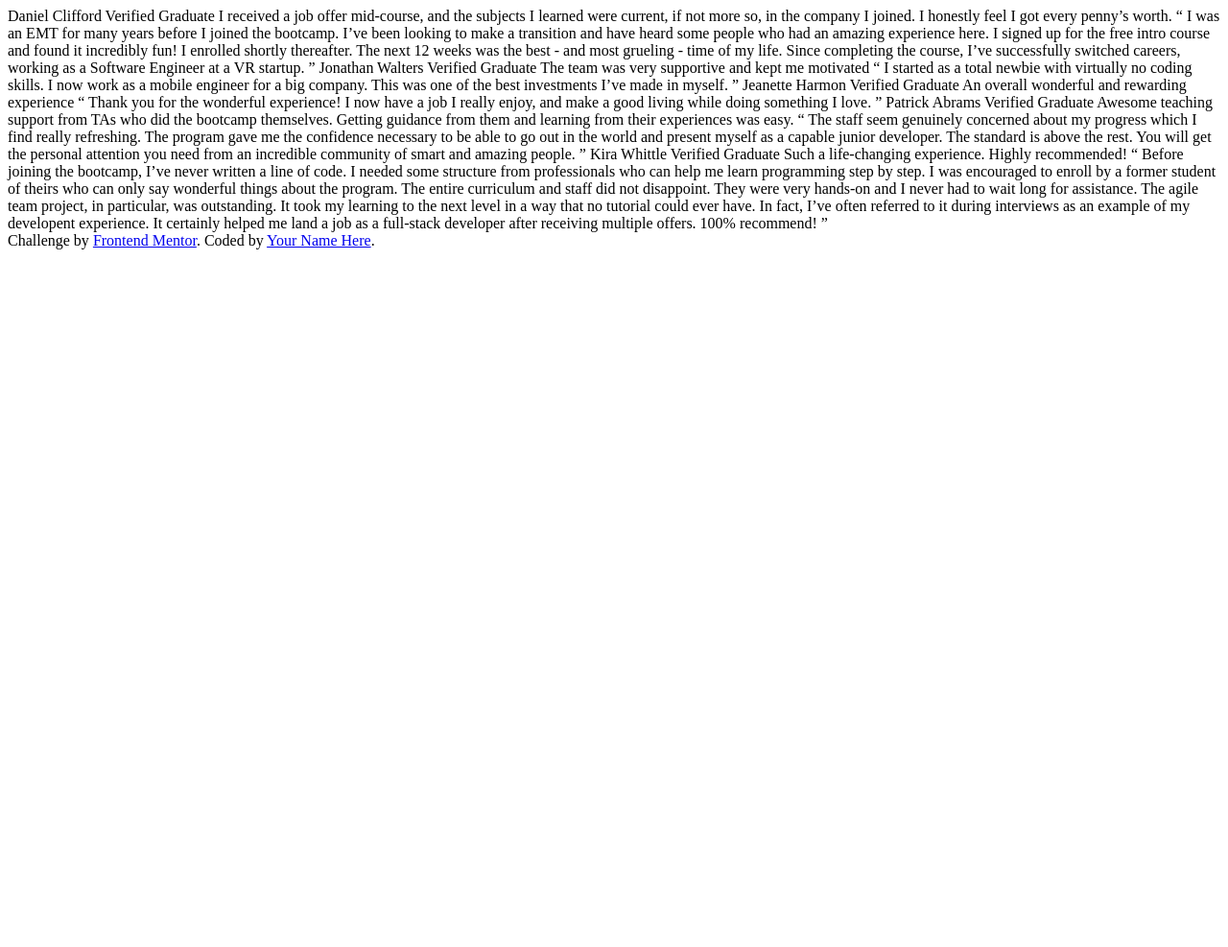
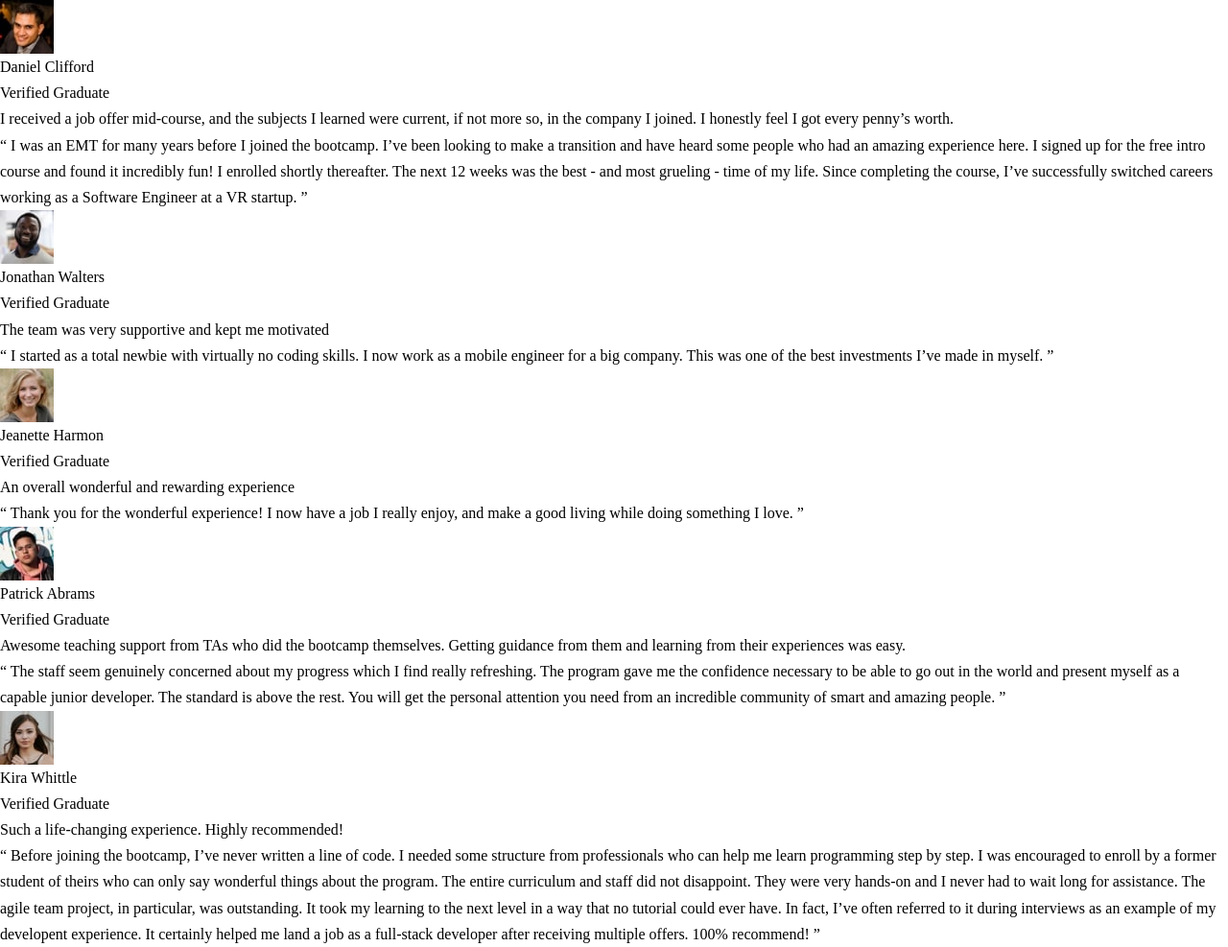
Before and after one commit to quest82/frontend_mentor_projects, a plain HTML site: page Testimonials_Grid_Section_Main/index.html in a window 1280 px wide. Shown: the whole page at 96% size. Before the commit the page ends 800 px from the top, so only its background shows below. Drawn offline with Linux system fonts and the light colour scheme.

Commit message:
Added style components, Font face and CSS reset to CSS

```diff
--- a/Testimonials_Grid_Section_Main/index.html
+++ b/Testimonials_Grid_Section_Main/index.html
@@ -1,69 +1,101 @@
 <!DOCTYPE html>
 <html lang="en">
 	<head>
-  <meta charset="UTF-8">
-  <meta name="viewport" content="width=device-width, initial-scale=1.0"> <!-- displays site properly based on user's device -->
-  <link rel="icon" type="image/png" sizes="32x32" href="./images/favicon-32x32.png">
+		<meta charset="UTF-8" />
+		<meta name="viewport" content="width=device-width, initial-scale=1.0" />
+		<!-- displays site properly based on user's device -->
+		<link
+			rel="icon"
+			type="image/png"
+			sizes="32x32"
+			href="./images/favicon-32x32.png"
+		/>
+		<link rel="stylesheet" href="style.css">
 		<title>Frontend Mentor | Testimonials Grid Section Main</title>
-
 	</head>
 	<body>
-  Daniel Clifford
-  Verified Graduate
+		<main class="main">
+			<aside class="testimonals">
+				<div class="testimonial__card testimonial__card__1">
+					<div class="testimonial__card__profile">
+						<img
+							src="./testimonials-grid-section-main/images/image-daniel.jpg"
+							alt="daniel"
+							class="testimonial__card__profile__img"
+						/>
+						<div class="testimonial__card__profile__info">
+							<p class="testimonial__card__profile__info__name">Daniel Clifford</p>
+							<p class="testimonial__card__profile__info__status">Verified Graduate</p>
+						</div>
+					</div>
+					<blockquote class="testimonial__card__quoteSnippet">I received a job offer mid-course, and the subjects I learned were current, if not more so, in the company I joined. I honestly feel I got every penny’s worth.</blockquote>
+					<p class="testimonial__card__quote">“ I was an EMT for many years before I joined the bootcamp. I’ve been looking to make a transition and have heard some people who had an amazing experience here. I signed up for the free intro course and found it incredibly fun! I enrolled shortly	thereafter. The next 12 weeks was the best - and most grueling - time of my	life. Since completing the course, I’ve successfully switched careers	working as a Software Engineer at a VR startup. ”</p>
+				</div>
 
-  I received a job offer mid-course, and the subjects I learned were current, if not more so,
-  in the company I joined. I honestly feel I got every penny’s worth.
+				<div class="testimonial__card testimonial__card__2">
+					<div class="testimonial__card__profile">
+						<img
+							src="./testimonials-grid-section-main/images/image-jonathan.jpg"
+							alt="jonathan"
+							class="testimonial__card__profile__img"
+						/>
+						<div class="testimonial__card__profile__info">
+							<p class="testimonial__card__profile__info__name">Jonathan Walters</p>
+							<p class="testimonial__card__profile__info__status">Verified	Graduate</p>
+						</div>
+					</div>
+					<blockquote class="testimonial__card__quoteSnippet">The team was very supportive and kept me motivated</blockquote>
+					<p class="testimonial__card__quote">“ I started as a total newbie with virtually no coding skills. I now work as a mobile	engineer for a big company. This was one of the best investments I’ve made in myself. ”</p>
+				</div>
 
-  “ I was an EMT for many years before I joined the bootcamp. I’ve been looking to make a
-  transition and have heard some people who had an amazing experience here. I signed up
-  for the free intro course and found it incredibly fun! I enrolled shortly thereafter.
-  The next 12 weeks was the best - and most grueling - time of my life. Since completing
-  the course, I’ve successfully switched careers, working as a Software Engineer at a VR startup. ”
+				<div class="testimonial__card testimonial__card__3">
+					<div class="testimonial__card__profile">
+						<img
+							src="./testimonials-grid-section-main/images/image-jeanette.jpg"
+							alt="jeanette"
+							class="testimonial__card__profile__img"
+						/>
+						<div class="testimonial__card__profile__info">
+							<p class="testimonial__card__profile__info__name">Jeanette Harmon</p>
+							<p class="testimonial__card__profile__info__status">Verified Graduate</p>
+						</div>
+					</div>
+					<blockquote class="testimonial__card__quoteSnippet">An overall wonderful and rewarding experience</blockquote>
+					<p class="testimonial__card__quote">“ Thank you for the wonderful experience! I now have a job I really enjoy, and make a good living while doing something I love. ”</p>
+				</div>
 
-  Jonathan Walters
-  Verified Graduate
+				<div class="testimonial__card testimonial__card__4">
+					<div class="testimonial__card__profile">
+						<img
+							src="./testimonials-grid-section-main/images/image-patrick.jpg"
+							alt="patrick"
+							class="testimonial__card__profile__img"
+						/>
+						<div class="testimonial__card__profile__info">
+							<p class="testimonial__card__profile__info__name">Patrick Abrams</p>
+							<p class="testimonial__card__profile__info__status">Verified Graduate</p>
+						</div>
+					</div>
+					<blockquote class="testimonial__card__quoteSnippet">Awesome teaching support from TAs who did the bootcamp themselves. Getting guidance from them and learning from their experiences was easy.</blockquote>
+					<p class="testimonial__card__quote">“ The staff seem genuinely concerned about my progress which I find really refreshing. The program gave me the confidence necessary to be able to go out in the world and present myself as a capable junior developer. The standard is above the rest. You will get the personal attention you need from an incredible community of smart and amazing people. ”</p>
+				</div>
 
-  The team was very supportive and kept me motivated
-
-  “ I started as a total newbie with virtually no coding skills. I now work as a mobile engineer
-  for a big company. This was one of the best investments I’ve made in myself. ”
-
-  Jeanette Harmon
-  Verified Graduate
-
-  An overall wonderful and rewarding experience
-
-  “ Thank you for the wonderful experience! I now have a job I really enjoy, and make a good living
-  while doing something I love. ”
-
-  Patrick Abrams
-  Verified Graduate
-
-  Awesome teaching support from TAs who did the bootcamp themselves. Getting guidance from them and
-  learning from their experiences was easy.
-
-  “ The staff seem genuinely concerned about my progress which I find really refreshing. The program
-  gave me the confidence necessary to be able to go out in the world and present myself as a capable
-  junior developer. The standard is above the rest. You will get the personal attention you need from
-  an incredible community of smart and amazing people. ”
-
-  Kira Whittle
-  Verified Graduate
-
-  Such a life-changing experience. Highly recommended!
-
-  “ Before joining the bootcamp, I’ve never written a line of code. I needed some structure from
-  professionals who can help me learn programming step by step. I was encouraged to enroll by a former
-  student of theirs who can only say wonderful things about the program. The entire curriculum and staff
-  did not disappoint. They were very hands-on and I never had to wait long for assistance. The agile team
-  project, in particular, was outstanding. It took my learning to the next level in a way that no tutorial
-  could ever have. In fact, I’ve often referred to it during interviews as an example of my developent
-  experience. It certainly helped me land a job as a full-stack developer after receiving multiple offers.
-  100% recommend! ”
-
-  <div class="attribution">
-    Challenge by <a href="https://www.frontendmentor.io?ref=challenge" target="_blank">Frontend Mentor</a>.
-    Coded by <a href="#">Your Name Here</a>.
+				<div class="testimonial__card testimonial__card__5">
+					<div class="testimonial__card__profile">
+						<img
+							src="./testimonials-grid-section-main/images/image-kira.jpg"
+							alt="kira"
+							class="testimonial__card__profile__img"
+						/>
+						<div class="testimonial__card__profile__info">
+							<p class="testimonial__card__profile__info__name">Kira Whittle</p>
+							<p class="testimonial__card__profile__info__status">Verified Graduate</p>
 						</div>
+					</div>
+					<blockquote class="testimonial__card__quoteSnippet">Such a life-changing experience. Highly recommended! </blockquote>
+					<p class="testimonial__card__quote">“ Before joining the bootcamp, I’ve never written a line of	code. I needed some structure from professionals who can help me learn programming step by step. I was encouraged to enroll by a former student of theirs who can only say wonderful things about the program. The entire curriculum and staff did not disappoint. They were very hands-on and I never had to wait long for assistance. The agile team project, in particular, was outstanding. It took my learning to the next level in a way that no tutorial could ever have. In fact, I’ve often referred to it during interviews as an example of my developent experience. It certainly helped me land a job as a	full-stack developer after receiving multiple offers. 100% recommend! ”</p>
+				</div>
+			</aside>
+		</main>
 	</body>
 </html>
--- /dev/null
+++ b/Testimonials_Grid_Section_Main/style.css
@@ -0,0 +1,96 @@
+/*
+COLOR KEYS
+*/
+
+:root {
+	--clr-white: hsl(0, 0%, 81%);
+	--clr-grey-300: hsl(210, 46%, 95%);
+	--clr-grey-700: hsl(217, 19%, 35%);
+	--clr-grey-100: hsl(0, 0%, 81%);
+	--clr-violet: hsl(263, 55%, 52%);
+	--clr-blue: hsl(219, 29%, 14%);
+}
+
+/*
+FONTS
+*/
+
+/* Barlow Semi Condensed - 500 */
+@font-face {
+	font-family: "Barlow Semi Condensed";
+	font-display: swap;
+	font-style: normal;
+	font-weight: 500;
+	src: url(./testimonials-grid-section-main/fonts/BarlowSemiCondensed-Medium.ttf);
+}
+
+/* Barlow Semi Condensed - 600 */
+@font-face {
+	font-family: "Barlow Semi Condensed";
+	font-display: swap;
+	font-style: normal;
+	font-weight: 600;
+	src: url(./testimonials-grid-section-main/fonts/BarlowSemiCondensed-SemiBold.ttf);
+}
+
+/*
+CSS Reset
+ */
+
+/*
+  1. Use a more-intuitive box-sizing model.
+  2. Remove default margin
+*/
+
+*,
+*::before,
+*::after {
+	box-sizing: border-box;
+	margin: 0;
+	padding: 0;
+}
+
+/*
+  Typographic tweaks!
+  3. Add accessible line-height
+  4. Improve text rendering
+*/
+body {
+	line-height: 1.7;
+	-webkit-font-smoothing: antialiased;
+}
+
+/*
+  5. Improve media defaults
+*/
+img,
+picture,
+video,
+canvas,
+svg {
+	display: block;
+	max-width: 100%;
+}
+
+/*
+  6. Remove built-in form typography styles
+*/
+input,
+button,
+textarea,
+select {
+	font: inherit;
+}
+
+/*
+  7. Avoid text overflows
+*/
+p,
+h1,
+h2,
+h3,
+h4,
+h5,
+h6 {
+	overflow-wrap: break-word;
+}
```
Also changed, not shown: Testimonials_Grid_Section_Main/testimonials-grid-section-main/fonts/BarlowSemiCondensed-Medium.ttf (added), Testimonials_Grid_Section_Main/testimonials-grid-section-main/fonts/BarlowSemiCondensed-SemiBold.ttf (added). Lines whose indentation alone changed are shown as unchanged.
